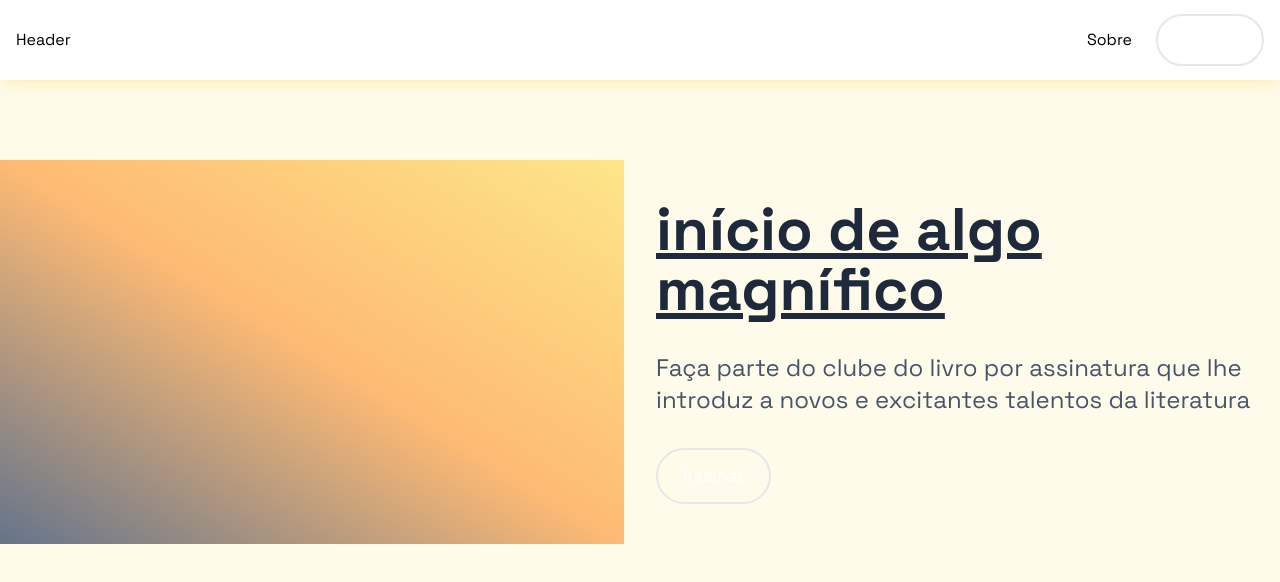
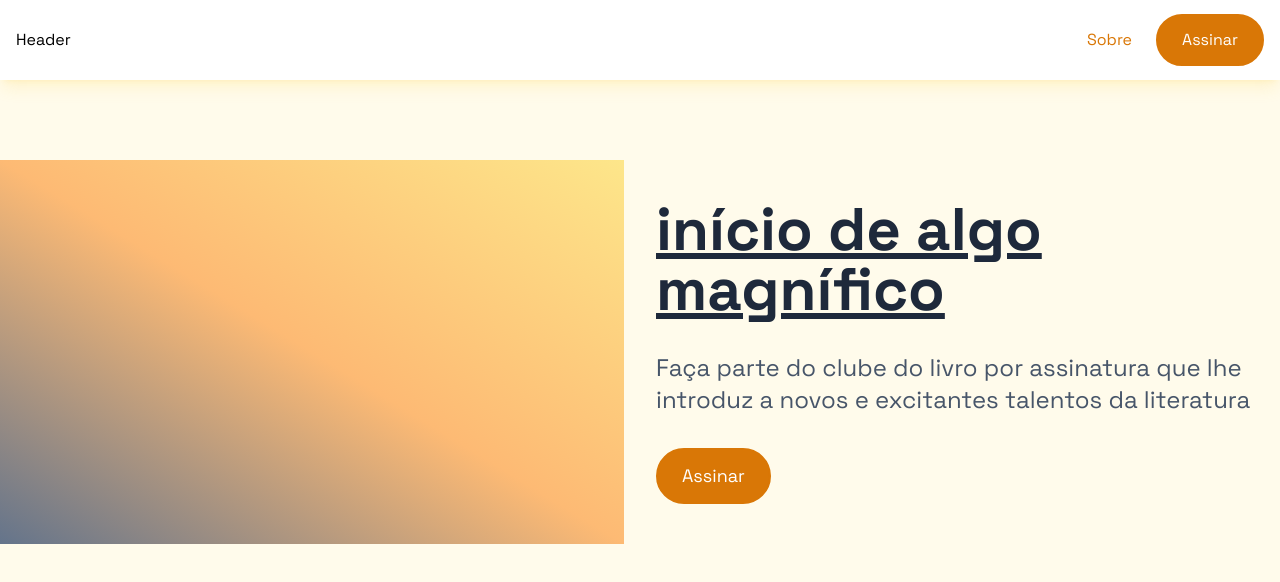
Before and after one commit to dada1smo/preludio, a Next.js app: page / in a window 1280 px wide. Shown: the top 582 px of the page. Built offline with nearby package versions, Linux system fonts and the light colour scheme.

Commit message:
feat: Improve tailwind theming

```diff
--- a/components/Button/index.tsx
+++ b/components/Button/index.tsx
@@ -17,6 +17,17 @@ type ButtonVariant =
 
 type VariantCollection = {
   [key in ButtonVariant]: string;
+};
+
+const buttonVariants: VariantCollection = {
+  basic: `bg-white hover:bg-main-50 text-main-800 border-2 border-transparent hover:border-main-50`,
+  main: `bg-main-900 hover:bg-main-700 text-white border-2 border-main-900 hover:border-main-700`,
+  alt: `bg-alt-600 hover:bg-alt-700 text-white border-2 border-alt-600 hover:border-alt-700`,
+  main_reversed: `bg-transparent hover:text-main-500 text-main-800 border-2 border-main-900 hover:border-main-500`,
+  alt_reversed: `bg-transparent hover:text-alt-700 text-alt-600 border-2 border-alt-600 hover:border-alt-700`,
+  success: '',
+  danger: '',
+  caution: '',
 };
 
 type ButtonSize = 'sm' | 'md' | 'lg';
@@ -47,8 +58,6 @@ interface ButtonProps {
 export const ButtonTransition = 'transition duration-300';
 export const ButtonBase = `font-sans inline-flex items-center justify-center ${ButtonTransition}`;
 
-const buttonVariants: VariantCollection = generateColors('slate', 'amber');
-
 const buttonSizes: SizeCollection = {
   sm: 'py-1 px-3 text-sm',
   md: 'py-3 px-6 text-base',
@@ -61,19 +70,6 @@ const buttonShapes: ShapeCollection = {
   circle: 'rounded-full !p-2 h-12 w-12',
   compact: '!px-2 !py-1 !border-0 !background-transparent',
 };
-
-function generateColors(main: string, alternate: string) {
-  return {
-    basic: `bg-white hover:bg-${main}-50 text-${main}-800 border-2 border-transparent hover:border-${main}-50`,
-    main: `bg-${main}-900 hover:bg-${main}-700 text-white border-2 border-${main}-900 hover:border-${main}-700`,
-    alt: `bg-${alternate}-600 hover:bg-${alternate}-700 text-white border-2 border-${alternate}-600 hover:border-${alternate}-700`,
-    main_reversed: `bg-transparent hover:text-${main}-500 text-${main}-800 border-2 border-${main}-900 hover:border-${main}-500`,
-    alt_reversed: `bg-transparent hover:text-${alternate}-700 text-${alternate}-600 border-2 border-${alternate}-600 hover:border-${alternate}-700`,
-    success: '',
-    danger: '',
-    caution: '',
-  };
-}
 
 const Button: FunctionComponent<ButtonProps> = ({
   label,
--- a/components/Header/index.tsx
+++ b/components/Header/index.tsx
@@ -3,7 +3,7 @@ import Button from '../Button';
 
 const Header: FunctionComponent = () => {
   return (
-    <div className="w-full h-20 flex items-center justify-between bg-white px-4 py-2 shadow-lg shadow-amber-300/20">
+    <div className="w-full h-20 flex items-center justify-between bg-white px-4 py-2 shadow-lg shadow-alt-300/20">
       <div>Header</div>
       <ul className="flex items-center gap-4">
         <li>
--- a/pages/index.tsx
+++ b/pages/index.tsx
@@ -5,13 +5,13 @@ export default function Home() {
     <section className="container mx-auto py-20">
       <div className="grid md:grid-cols-12 grid-cols-6 gap-8">
         <div className="col-start-1 col-span-6">
-          <div className="h-96 bg-gradient-to-tr from-slate-500 via-orange-300  to-amber-200" />
+          <div className="h-96 bg-gradient-to-tr from-main-500 via-orange-300  to-alt-200" />
         </div>
         <div className="md:col-start-7 col-start-1 col-span-6 flex flex-col items-start justify-center gap-8">
           <h1 className="text-5xl lg:text-6xl font-bold underline font-sans">
             início de algo magnífico
           </h1>
-          <p className="text-xl lg:text-2xl font-sans text-slate-600">
+          <p className="text-xl lg:text-2xl font-sans text-main-600">
             Faça parte do clube do livro por assinatura que lhe introduz a novos
             e excitantes talentos da literatura
           </p>
--- a/styles/globals.css
+++ b/styles/globals.css
@@ -4,7 +4,7 @@
 
 @layer base {
     h1, h2, h3, h4, h5, h6, p {
-        @apply text-slate-800;
+        @apply text-main-800;
     }
 
     * {
@@ -12,6 +12,6 @@
     }
 
     body {
-        @apply bg-amber-50;
+        @apply bg-alt-50;
     }
 }
--- a/tailwind.config.js
+++ b/tailwind.config.js
@@ -1,4 +1,6 @@
 /** @type {import('tailwindcss').Config} */
+const colors = require('tailwindcss/colors');
+
 module.exports = {
   content: [
     './app/**/*.{js,ts,jsx,tsx}',
@@ -11,6 +13,11 @@ module.exports = {
       sans: ['var(--font-space-grotesk)'],
       mono: ['var(--font-space-mono)'],
     },
+    colors: {
+      main: colors.slate,
+      alt: colors.amber,
+      ...colors,
+    },
   },
   plugins: [],
 };
```
